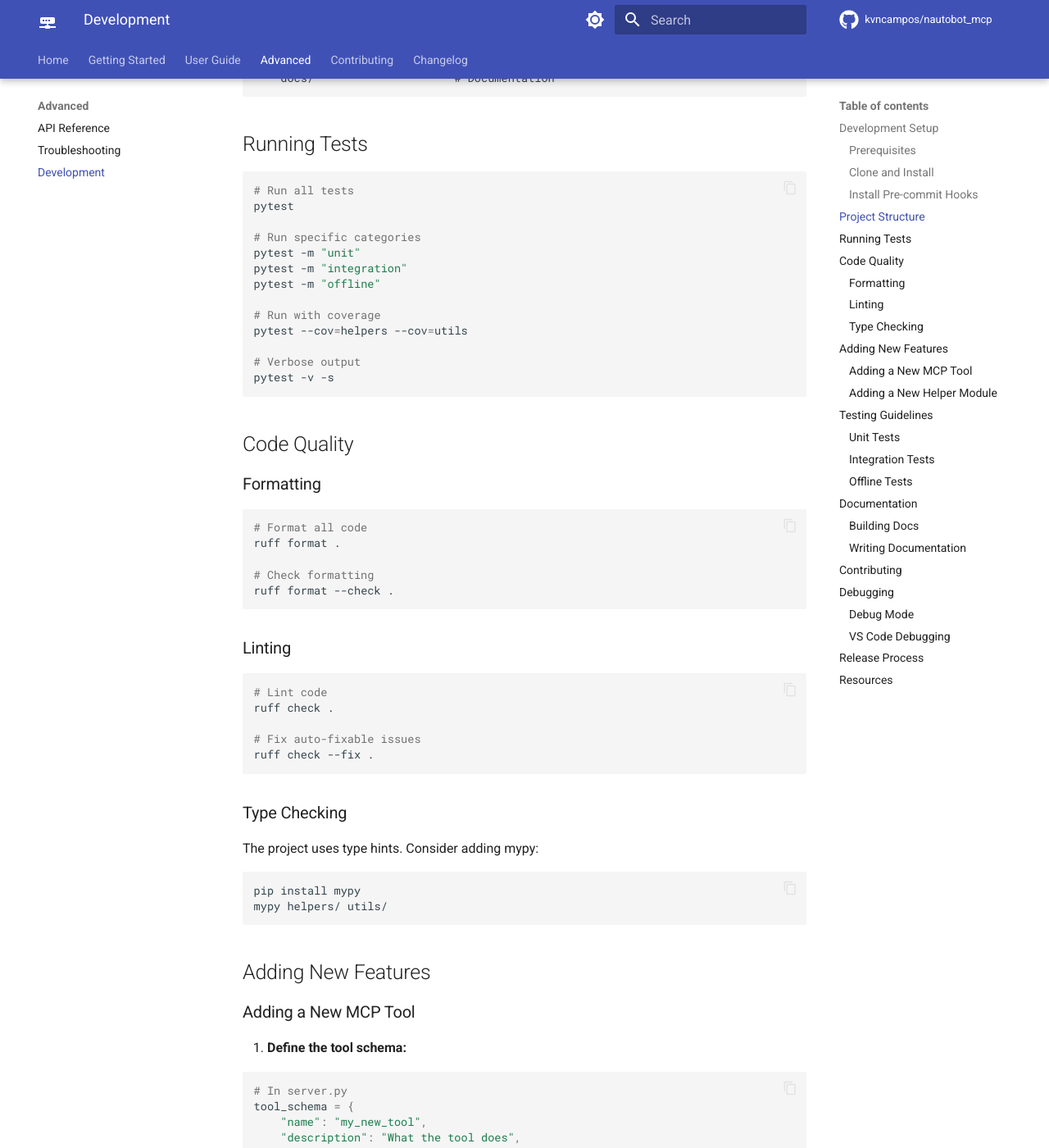
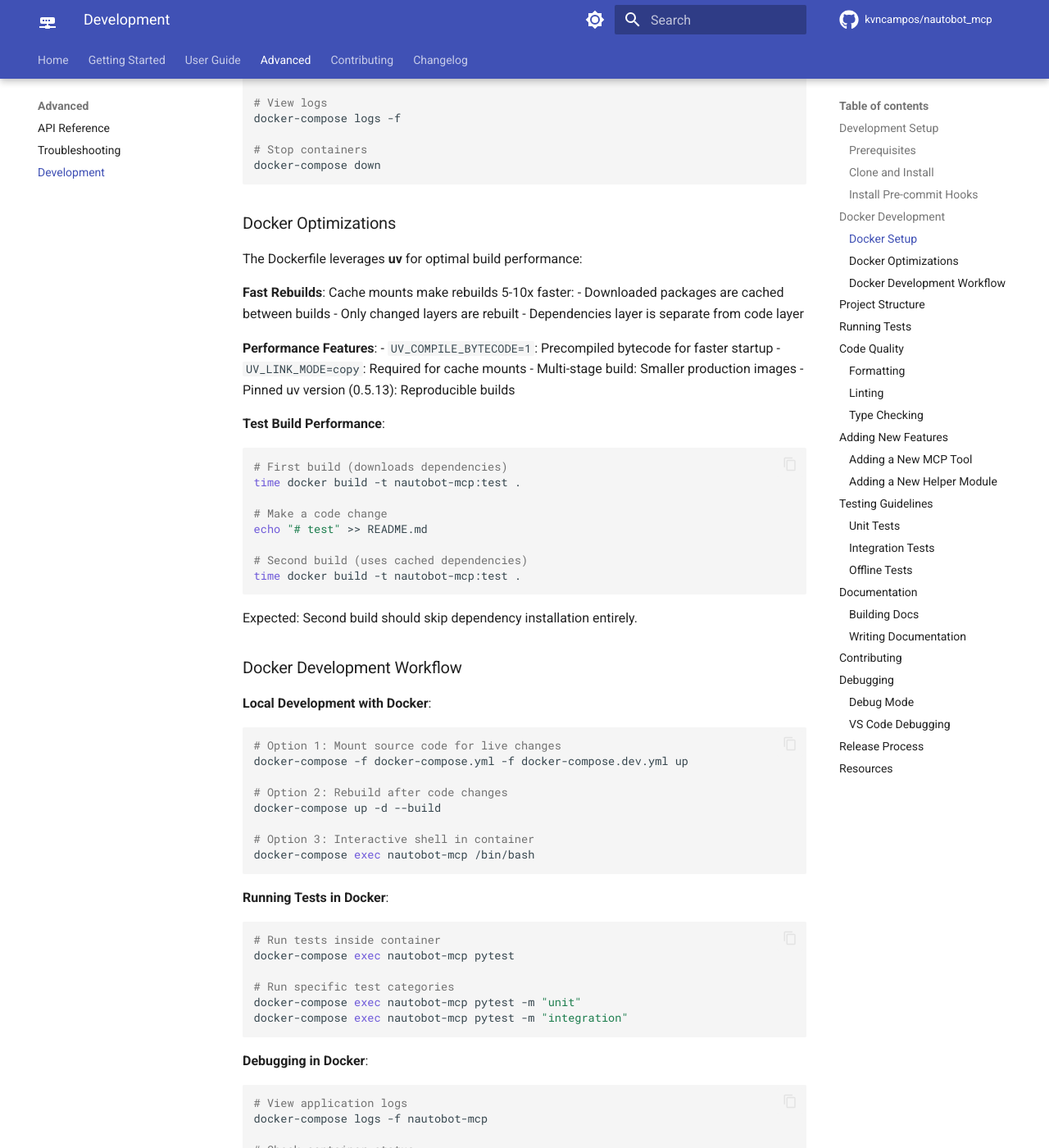
Before and after one commit to kvncampos/nautobot_mcp, an MkDocs documentation site: the page built from docs/development.md, in a window 1280 px wide and 1400 px high, scrolled down 1131 px. Shown: the whole window at 82% size. Built offline with MkDocs 1.6.1 and Material for MkDocs 9.7.7, drawn with Linux system fonts in a browser that asks for light colours; comment, search, counter and statistics services are not loaded; the version menu is left out; some of the changed text lies outside the part shown.

Commit message:
updated dockerfiles

````diff
--- a/docker-compose.yml
+++ b/docker-compose.yml
@@ -16,7 +16,7 @@ services:
     environment:
       # Transport mode: stdio or http
       - MCP_TRANSPORT=${MCP_TRANSPORT:-stdio}
-      - MCP_PORT=${MCP_PORT:-8000}
+      - MCP_PORT=${MCP_PORT:-8081}
 
       # Override these if needed
       - PYTHONUNBUFFERED=1
@@ -24,7 +24,7 @@ services:
 
     # Port mapping (only relevant for HTTP mode)
     ports:
-      - "${MCP_PORT:-8000}:8000"
+      - "${MCP_PORT:-8000}:8081"
 
     # Volume mounts for data persistence
     volumes:
--- a/docs/development.md
+++ b/docs/development.md
@@ -29,6 +29,100 @@ pip install -e ".[dev]"
 ```bash
 pre-commit install
 ```
+
+## Docker Development
+
+### Docker Setup
+
+For containerized development, the project includes an optimized Docker configuration:
+
+```bash
+# Build the image
+docker-compose build
+
+# Run in stdio mode (for MCP clients)
+docker-compose up -d
+
+# Run in HTTP mode
+MCP_TRANSPORT=http docker-compose up -d
+
+# View logs
+docker-compose logs -f
+
+# Stop containers
+docker-compose down
+```
+
+### Docker Optimizations
+
+The Dockerfile leverages **uv** for optimal build performance:
+
+**Fast Rebuilds**: Cache mounts make rebuilds 5-10x faster:
+- Downloaded packages are cached between builds
+- Only changed layers are rebuilt
+- Dependencies layer is separate from code layer
+
+**Performance Features**:
+- `UV_COMPILE_BYTECODE=1`: Precompiled bytecode for faster startup
+- `UV_LINK_MODE=copy`: Required for cache mounts
+- Multi-stage build: Smaller production images
+- Pinned uv version (0.5.13): Reproducible builds
+
+**Test Build Performance**:
+```bash
+# First build (downloads dependencies)
+time docker build -t nautobot-mcp:test .
+
+# Make a code change
+echo "# test" >> README.md
+
+# Second build (uses cached dependencies)
+time docker build -t nautobot-mcp:test .
+```
+
+Expected: Second build should skip dependency installation entirely.
+
+### Docker Development Workflow
+
+**Local Development with Docker**:
+
+```bash
+# Option 1: Mount source code for live changes
+docker-compose -f docker-compose.yml -f docker-compose.dev.yml up
+
+# Option 2: Rebuild after code changes
+docker-compose up -d --build
+
+# Option 3: Interactive shell in container
+docker-compose exec nautobot-mcp /bin/bash
+```
+
+**Running Tests in Docker**:
+
+```bash
+# Run tests inside container
+docker-compose exec nautobot-mcp pytest
+
+# Run specific test categories
+docker-compose exec nautobot-mcp pytest -m "unit"
+docker-compose exec nautobot-mcp pytest -m "integration"
+```
+
+**Debugging in Docker**:
+
+```bash
+# View application logs
+docker-compose logs -f nautobot-mcp
+
+# Check container status
+docker-compose ps
+
+# Inspect volumes
+docker volume ls | grep nautobot-mcp
+docker volume inspect nautobot-mcp-chroma
+```
+
+For detailed Docker usage, see [DOCKER.md](../DOCKER.md).
 
 ## Project Structure
 
````
Also changed, not shown: DOCKER.md (+80 -0 lines), 1 other file.
